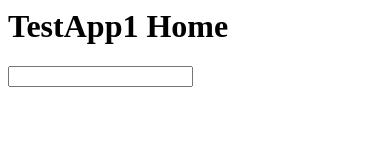
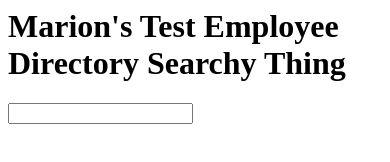
Before and after one commit to MarionSacharin/phonegap-workshop-master, a plain HTML site: page index.html in a window 390 px wide. Drawn offline with Linux system fonts and the light colour scheme; some packages are replaced by stand-ins of ours.

Commit message:
Updated for single page app

```diff
--- a/index.html
+++ b/index.html
@@ -1,11 +1,7 @@
 <html>
 <body>
 
-<div class='header'><h1>TestApp1 Home</h1></div>
-<div class='search-view'>
-<input class='search-key' type="text"/>
-<ul class='employee-list'></ul>
-</div>
+
 
 <script src="phonegap.js"></script>
 <script src="lib/jquery-1.8.2.min.js"></script>
--- a/js/main.js
+++ b/js/main.js
@@ -32,6 +32,24 @@ initialize: function() {
         self.showAlert('Store Initialized', 'Info');
     });
     $('.search-key').on('keyup', $.proxy(this.findByName, this));
+},
+
+renderHomeView: function() {
+    var html =
+            "<div class='header'><h1>Marion's Test Employee Directory Searchy Thing</h1></div>" +
+            "<div class='search-view'>" +
+            "<input class='search-key'/>" +
+            "<ul class='employee-list'></ul>" +
+            "</div>"
+    $('body').html(html);
+    $('.search-key').on('keyup', $.proxy(this.findByName, this));
+},
+
+initialize: function() {
+    var self = this;
+    this.store = new MemoryStore(function() {
+        self.renderHomeView();
+    });
 }
 
 };
```
